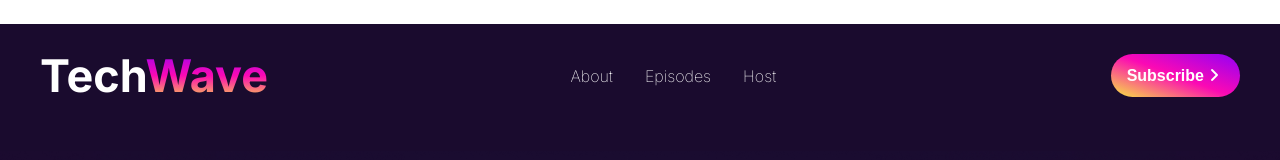
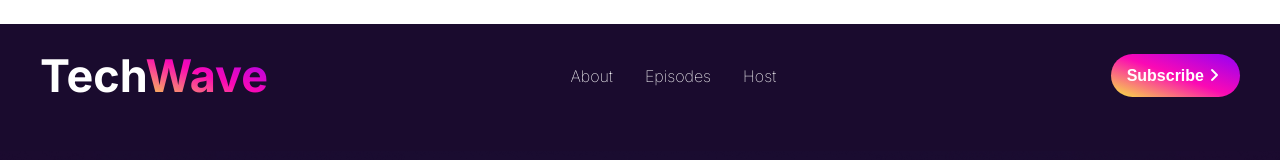
Before and after one commit to talkinahamed/assignment02, a plain HTML site: page index.html in a window 1280 px wide. Shown: the top 160 px of the page. Drawn offline with Linux system fonts and the light colour scheme.

Commit message:
leftovers

```diff
--- a/assignment02.css
+++ b/assignment02.css
@@ -46,7 +46,7 @@ nav h3 .tech{
 }
 
 nav h3 .wave{
-    background: linear-gradient(0deg, #F7E93F, #FB09B4, #9100F8);
+    background: linear-gradient(20deg, #F7E93F, #FB09B4, #9100F8);
     background-clip: text;
     -webkit-background-clip: text;
     -webkit-text-fill-color: transparent;
```
